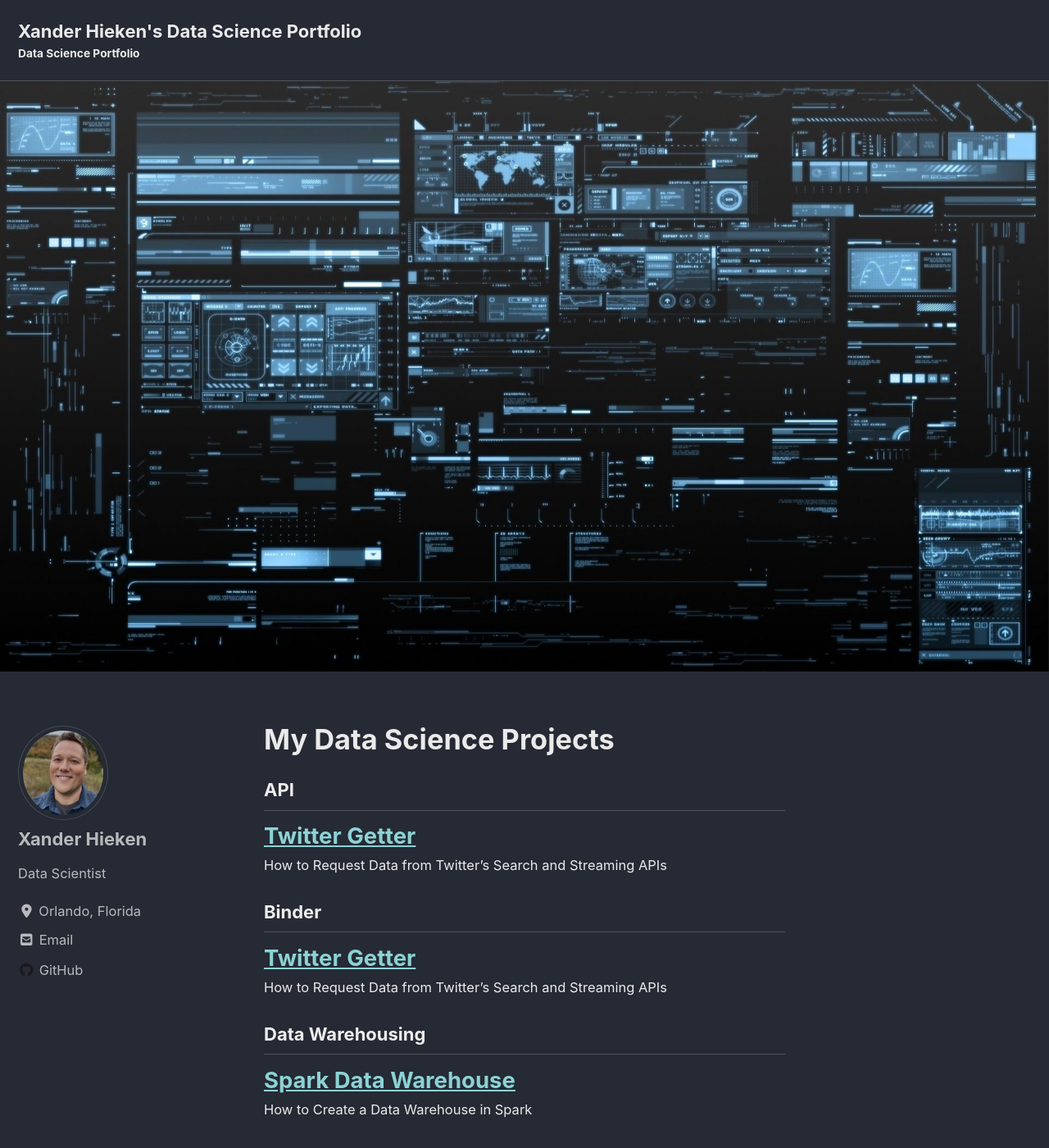
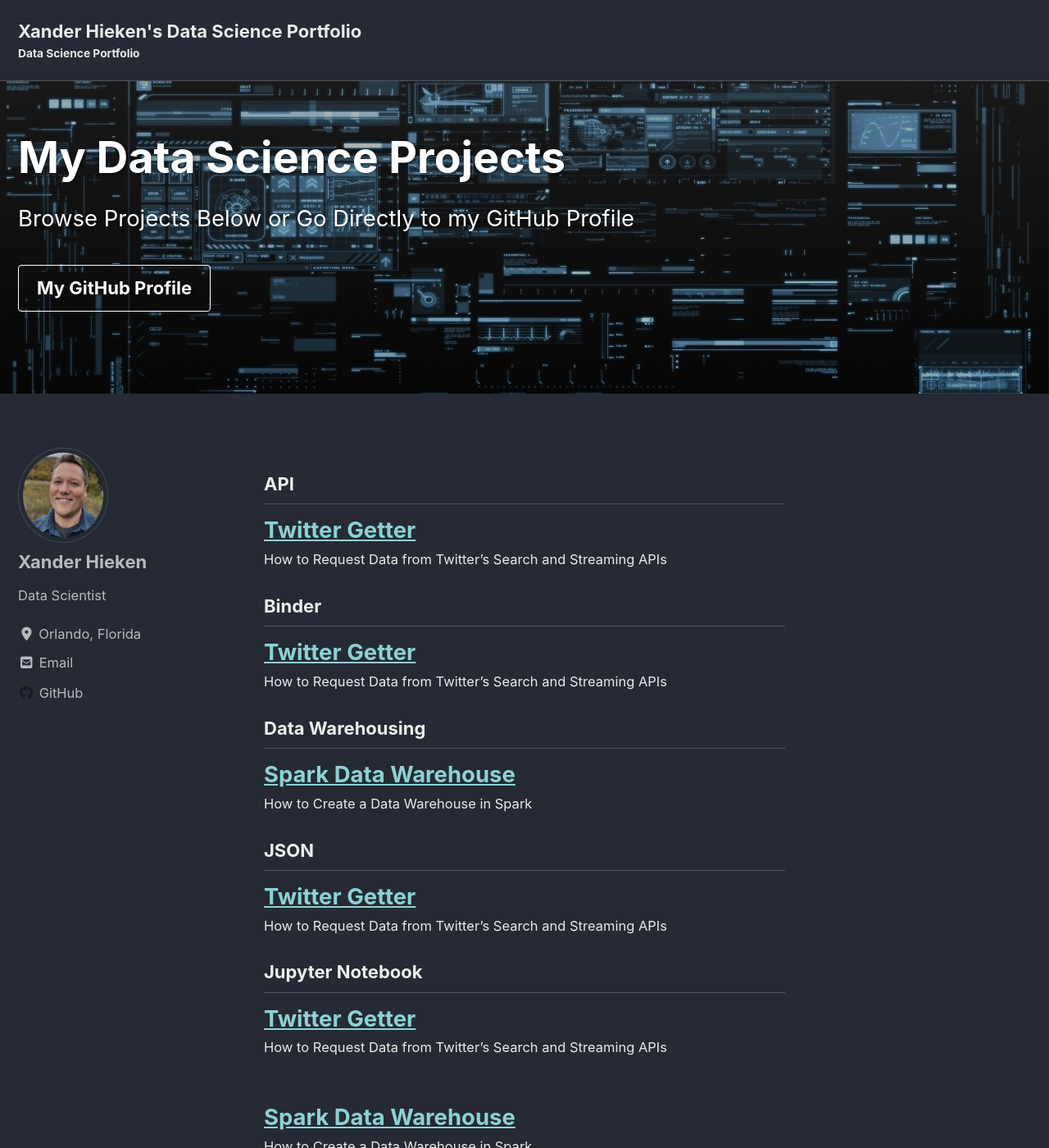
Before and after one commit to xanderhieken/xanderhieken.github.io, a Jekyll site: the page built from _pages/Projects.md, in a window 1280 px wide and 1400 px high. Shown: the whole window at 82% size. Built offline with Jekyll 4.4.1, drawn with Linux system fonts in a browser that asks for light colours; cached includes are drawn as plain includes; nearby versions of some CDN libraries.

Commit message:
Update Projects.md

```diff
--- a/_pages/Projects.md
+++ b/_pages/Projects.md
@@ -3,8 +3,13 @@
 permalink: /projects/
 title: "My Data Science Projects"
 author_profile: true
+excerpt: "Browse Projects Below or Go Directly to my GitHub Profile"
 header:
-  image: "/assets/ProjectsBackground.jpg"
+  overlay_image: "/assets/ProjectsBackground.jpg"
+  overlay_filter: 0.3 # same as adding an opacity of 0.3 to a black background
+  actions:
+    - label: "My GitHub Profile"
+      url: "https://github.com/xanderhieken/"
 ---
 
 
```
